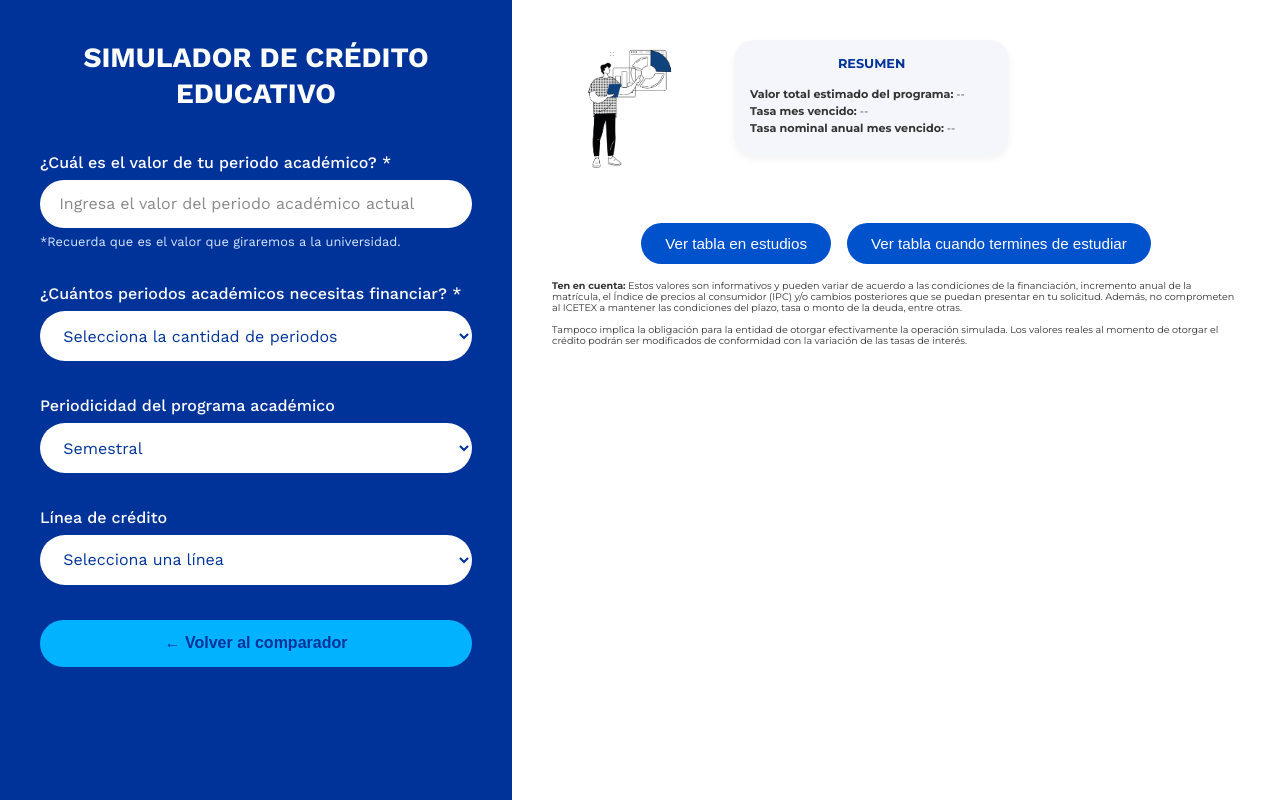
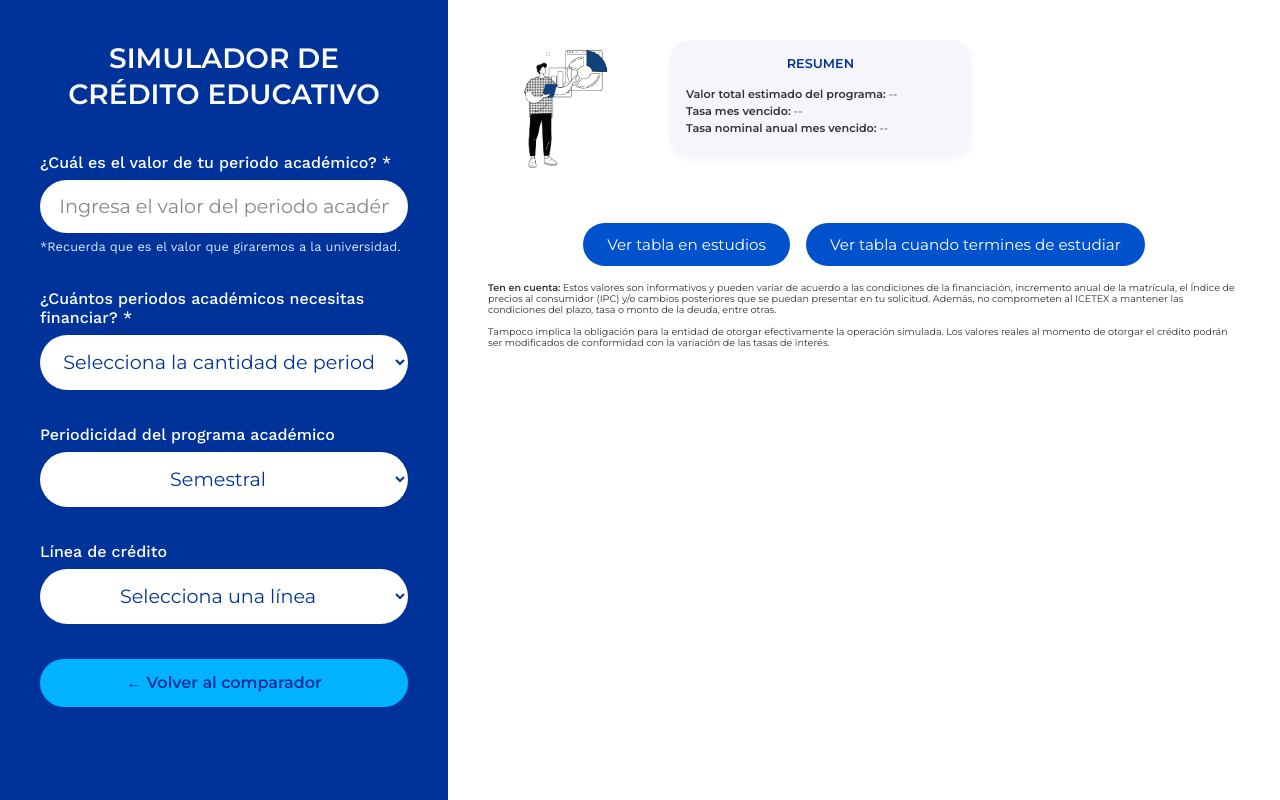
Before and after one commit to gusarock/Simulador-Financiero, a plain HTML site: page index_comparador.html in a window 1280 px wide. Drawn offline with nearby package versions, Linux system fonts and the light colour scheme.

Commit message:
Add files via upload

```diff
--- a/index_comparador.html
+++ b/index_comparador.html
@@ -5,7 +5,7 @@
   <meta name="viewport" content="width=device-width, initial-scale=1.0">
   <title>Simulador de Crédito Educativo ICETEX</title>
   <link rel="stylesheet" href="styles.css">
-  <link href="https://fonts.googleapis.com/css2?family=Montserrat:wght@400;600;700&family=Work+Sans:wght@400;500;700&display=swap" rel="stylesheet">
+  <link href="https://fonts.googleapis.com/css2?family=Montserrat:wght@400;600&family=Work+Sans:wght@400;500&display=swap" rel="stylesheet">
 </head>
 <body>
   <div class="main-container">
--- a/styles.css
+++ b/styles.css
@@ -32,7 +32,7 @@ body {
    ============================= */
 
 .formulario-columna {
-  width: 40%;
+  width: 35%;
   background-color: #003399;
   color: white;
   padding: 2.5rem;
@@ -50,6 +50,7 @@ body {
   text-align: center;
   text-transform: uppercase;
   color: white;
+  font-family: 'Montserrat', sans-serif;
 }
 
 .titulo-simulador span {
@@ -70,12 +71,14 @@ select {
   padding: 0.9rem 1.2rem;
   border-radius: 2rem;
   border: none;
-  font-size: 1rem;
+  font-size: 1.2rem;
   margin-bottom: 1.2rem;
   width: 100%;
   font-family: 'Work Sans', sans-serif;
   background-color: white;
   color: #003399;
+  text-align: center;
+  font-family: 'Montserrat', sans-serif;
 }
 
 input::placeholder,
@@ -104,6 +107,7 @@ small,
   margin-top: 1rem;
   cursor: pointer;
   transition: background-color 0.3s ease;
+  font-family: 'Montserrat', sans-serif;
 }
 
 .boton-volver:hover {
@@ -115,7 +119,7 @@ small,
    ============================= */
 
 .resultado-columna {
-  width: 60%;
+  width: 65%;
   padding: 2.5rem;
   background-color: #ffffff;
   display: flex;
@@ -228,6 +232,7 @@ tbody tr:nth-child(even) {
   cursor: pointer;
   transition: background-color 0.3s ease;
   min-width: 140px;
+  font-family: 'Montserrat', sans-serif;
 }
 
 .botones-amortizacion button:hover {
```
Also changed, not shown: comparador_styles.css (+10 -3 lines), index.html (+1 -1 lines).
